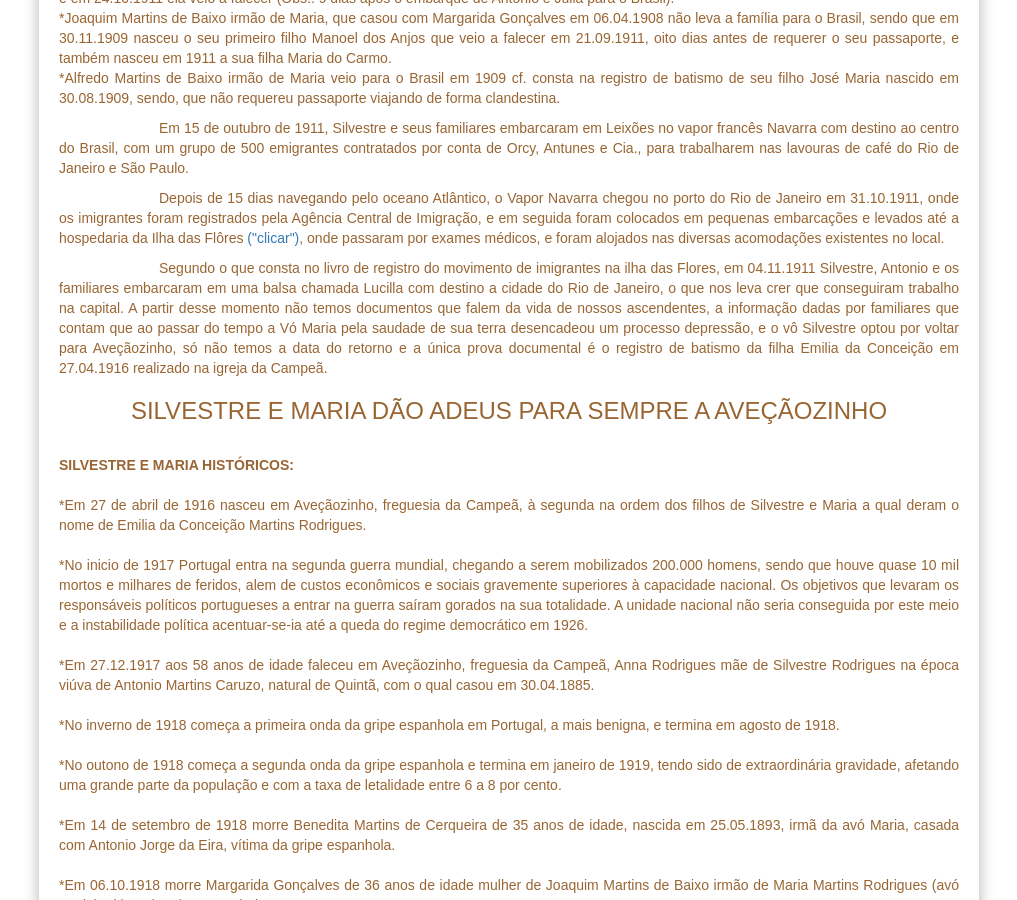
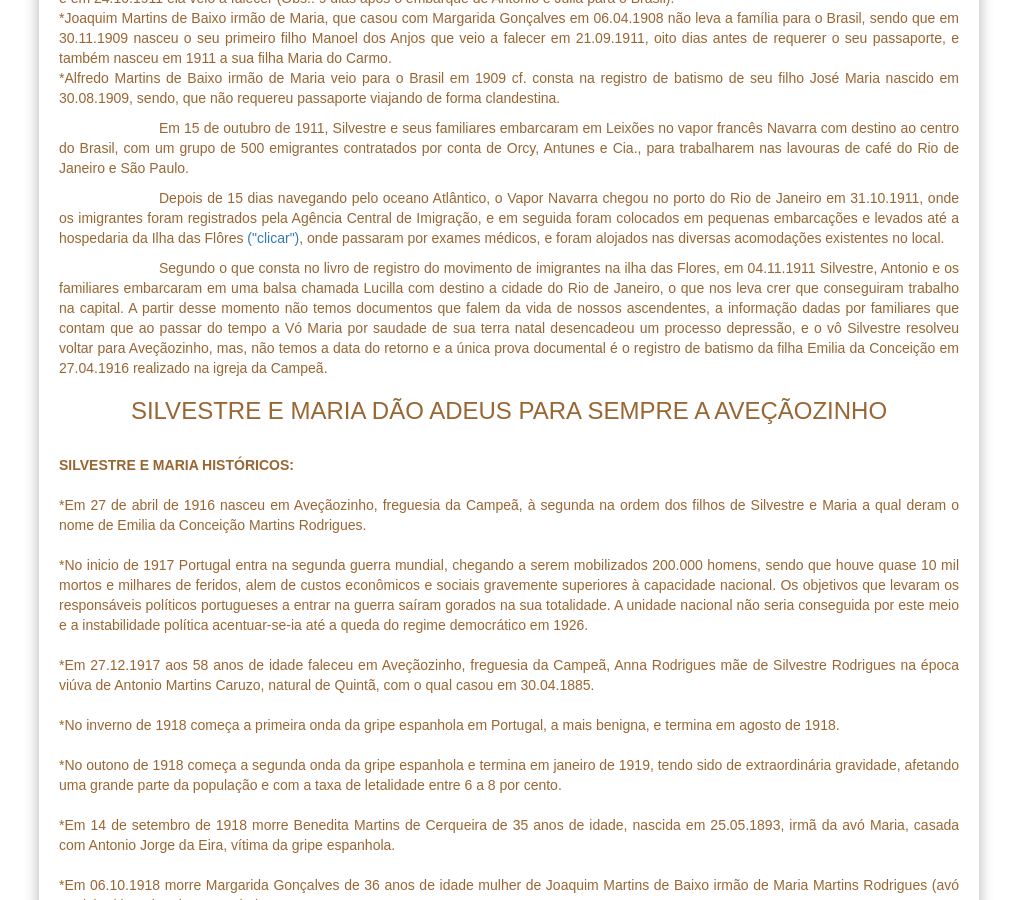
Before and after one commit to claudiovargas1955/claudiovargas1955.github.io, a Jekyll site: the page built from _pages/historia-de-silvestre.html, in a window 1280 px wide and 900 px high, scrolled down 8452 px. Shown: the whole window, without its empty margins (131-1148 px from the left). Built offline with Jekyll 4.4.1, drawn with Linux system fonts in a browser that asks for light colours; some web fonts are replaced.

Commit message:
Update historia-de-silvestre.html

```diff
--- a/_pages/historia-de-silvestre.html
+++ b/_pages/historia-de-silvestre.html
@@ -460,9 +460,9 @@ onde passaram por exames médicos, e foram alojados nas diversas acomodações e
 <p style="text-indent:100px";/>Segundo o que consta no livro de registro do movimento de imigrantes na ilha das Flores, em 04.11.1911
 Silvestre, Antonio e os familiares embarcaram em uma balsa chamada Lucilla com destino a cidade do Rio de Janeiro, o que nos leva crer
 que conseguiram trabalho na capital. A partir desse momento não temos documentos que falem da vida de nossos ascendentes, a informação
-dadas por familiares que contam que ao passar do tempo a Vó Maria pela saudade de sua terra desencadeou um processo depressão, e o vô
-Silvestre optou por voltar para Aveçãozinho, só não temos a data do retorno e a única prova documental é o registro de batismo da filha
-Emilia da Conceição em 27.04.1916 realizado na igreja da Campeã.
+dadas por familiares que contam que ao passar do tempo a Vó Maria por saudade de sua terra natal desencadeou um processo depressão, e o
+vô Silvestre resolveu voltar para Aveçãozinho, mas, não temos a data do retorno e a única prova documental é o registro de batismo da
+filha Emilia da Conceição em 27.04.1916 realizado na igreja da Campeã.
 
 <h3 align="center";>SILVESTRE E MARIA DÃO ADEUS PARA SEMPRE A AVEÇÃOZINHO</h3><br/>
 <p> <b>SILVESTRE E MARIA HISTÓRICOS:</b><br/><br/>
```
